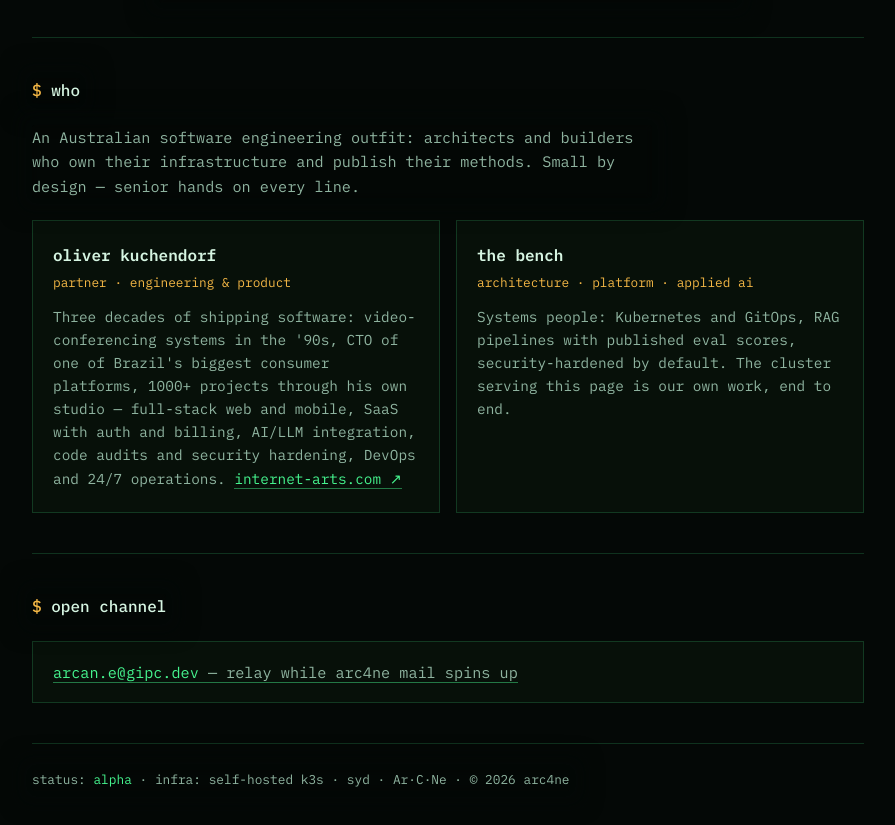
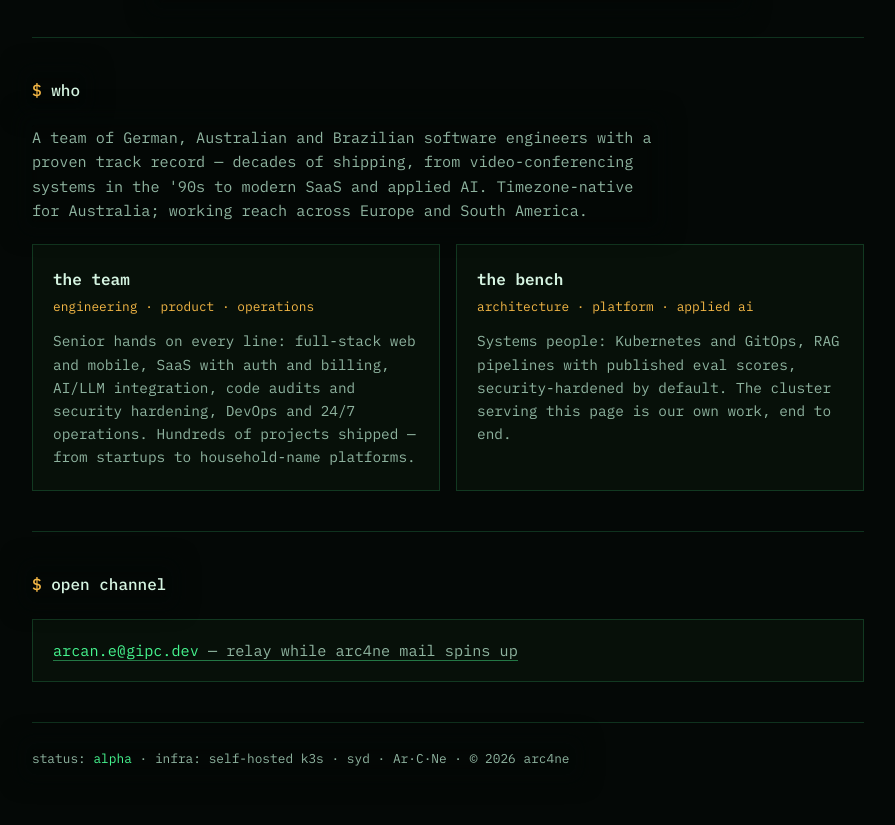
Before and after one commit to gabrielipcarvalho/arc4ne, a Next.js app: page / in a window 1280 px wide. Shown: the part 3200-4025 px from the top of the page, without its empty margins (192-1087 px from the left). Built offline with nearby package versions, Linux system fonts and the light colour scheme.

Commit message:
feat: who goes fully nameless — international team block (Oliver's call)
'A team of German, Australian and Brazilian software engineers with a
proven track record' — no names, no links, 1000+ becomes 'hundreds'.
More flexible, per the partners' chat.

```diff
--- a/app/page.tsx
+++ b/app/page.tsx
@@ -238,21 +238,17 @@ export default function Home() {
         <Decode
           as="p"
           className="lead veil"
-          text="An Australian software engineering outfit: architects and builders who own their infrastructure and publish their methods. Small by design — senior hands on every line."
+          text="A team of German, Australian and Brazilian software engineers with a proven track record — decades of shipping, from video-conferencing systems in the '90s to modern SaaS and applied AI. Timezone-native for Australia; working reach across Europe and South America."
         />
         <div className="fgrid">
           <article className="person">
-            <Decode as="h3" text="oliver kuchendorf" />
-            <Decode as="p" className="role" text="partner · engineering & product" delay={120} />
-            <p>
-              <Decode
-                text="Three decades of shipping software: video-conferencing systems in the '90s, CTO of one of Brazil's biggest consumer platforms, 1000+ projects through his own studio — full-stack web and mobile, SaaS with auth and billing, AI/LLM integration, code audits and security hardening, DevOps and 24/7 operations."
-                delay={240}
-              />{" "}
-              <a href="https://internet-arts.com" rel="me">
-                internet-arts.com ↗
-              </a>
-            </p>
+            <Decode as="h3" text="the team" />
+            <Decode as="p" className="role" text="engineering · product · operations" delay={120} />
+            <Decode
+              as="p"
+              text="Senior hands on every line: full-stack web and mobile, SaaS with auth and billing, AI/LLM integration, code audits and security hardening, DevOps and 24/7 operations. Hundreds of projects shipped — from startups to household-name platforms."
+              delay={240}
+            />
           </article>
           <article className="person">
             <Decode as="h3" text="the bench" delay={100} />
```
